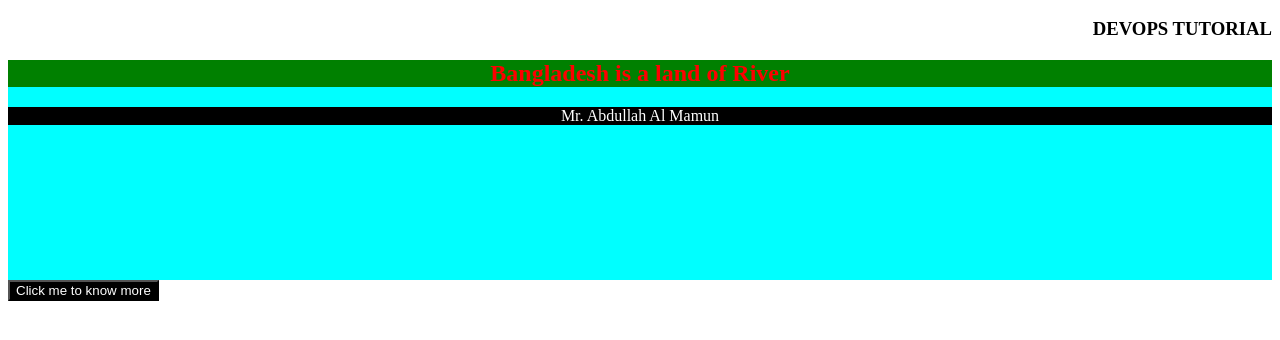
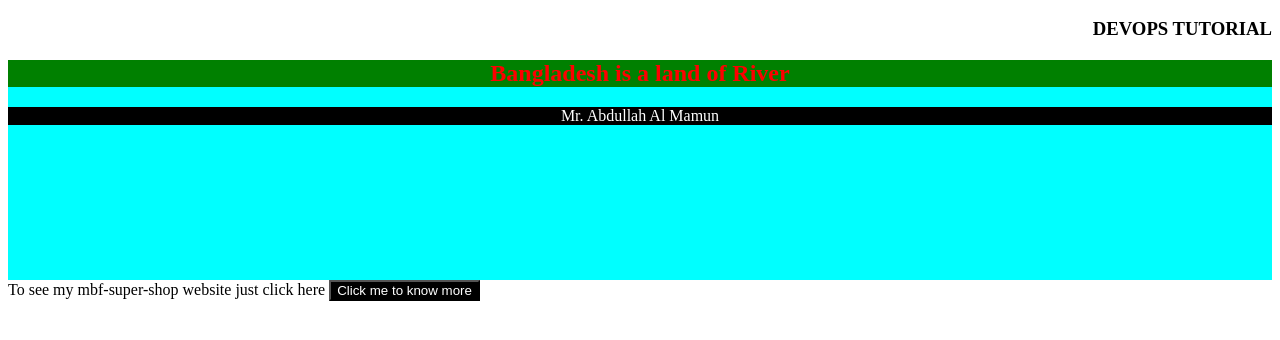
Before and after one commit to Abdullah723669-cmk/Devops, a plain HTML site: page index.html in a window 1280 px wide. Shown: the part 48-388 px from the top of the page. Drawn offline with Linux system fonts and the light colour scheme.

Commit message:
Add a tag for website

```diff
--- a/index.html
+++ b/index.html
@@ -3,4 +3,5 @@
 <div style='background-color:aqua; height:220px; width:auto'>
 <h2 style='text-align:center;color:red;background-color:green'>Bangladesh is a land of River</h2>
 <p style='color:white;background-color:black;text-align:center'>Mr. Abdullah Al Mamun</p> </div>
+<a src="https://mbf-super-shop.odoo.com">To see my mbf-super-shop website just click here</a>
 <button style="background-color:black; color:white">Click me to know more</button>
```
